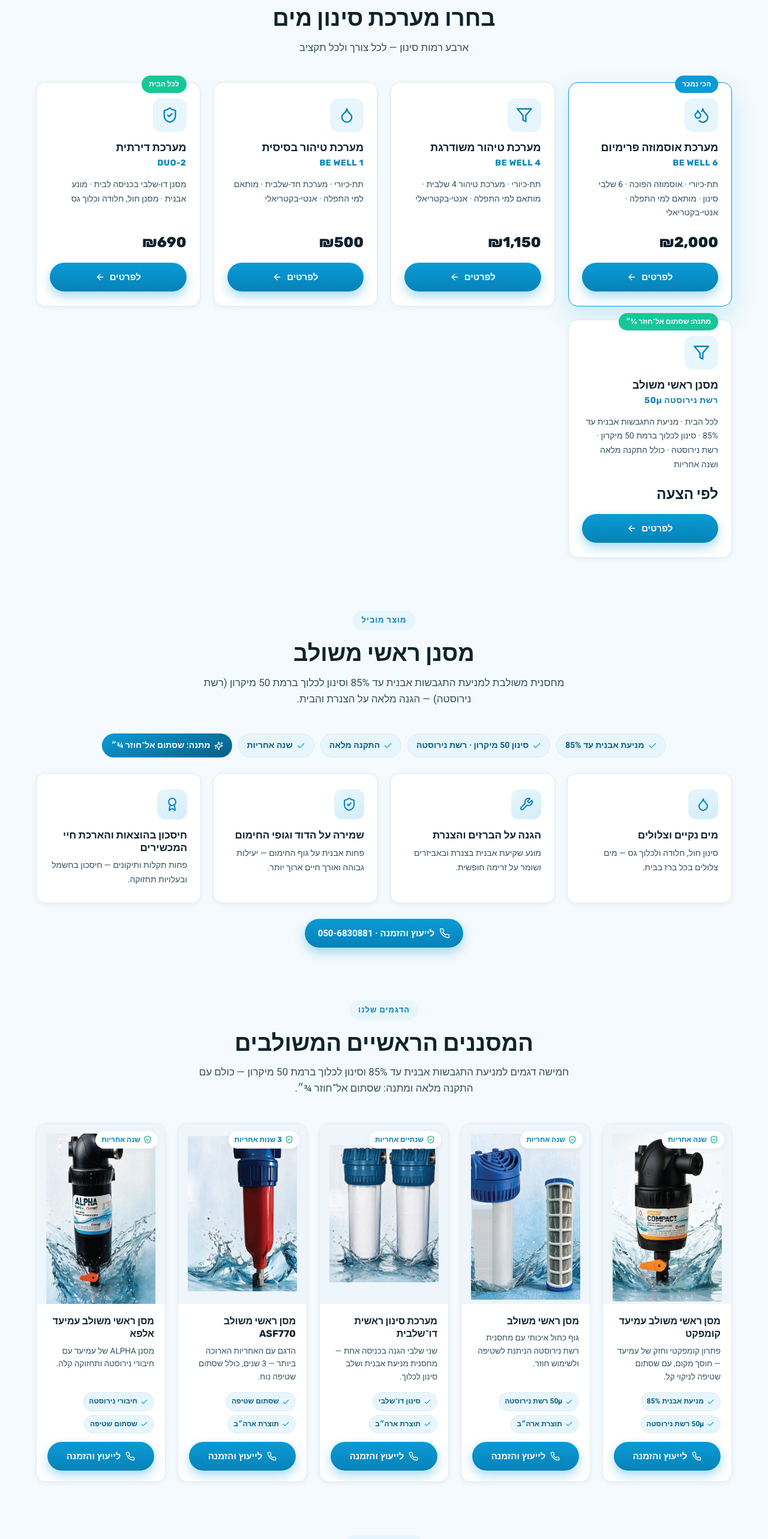
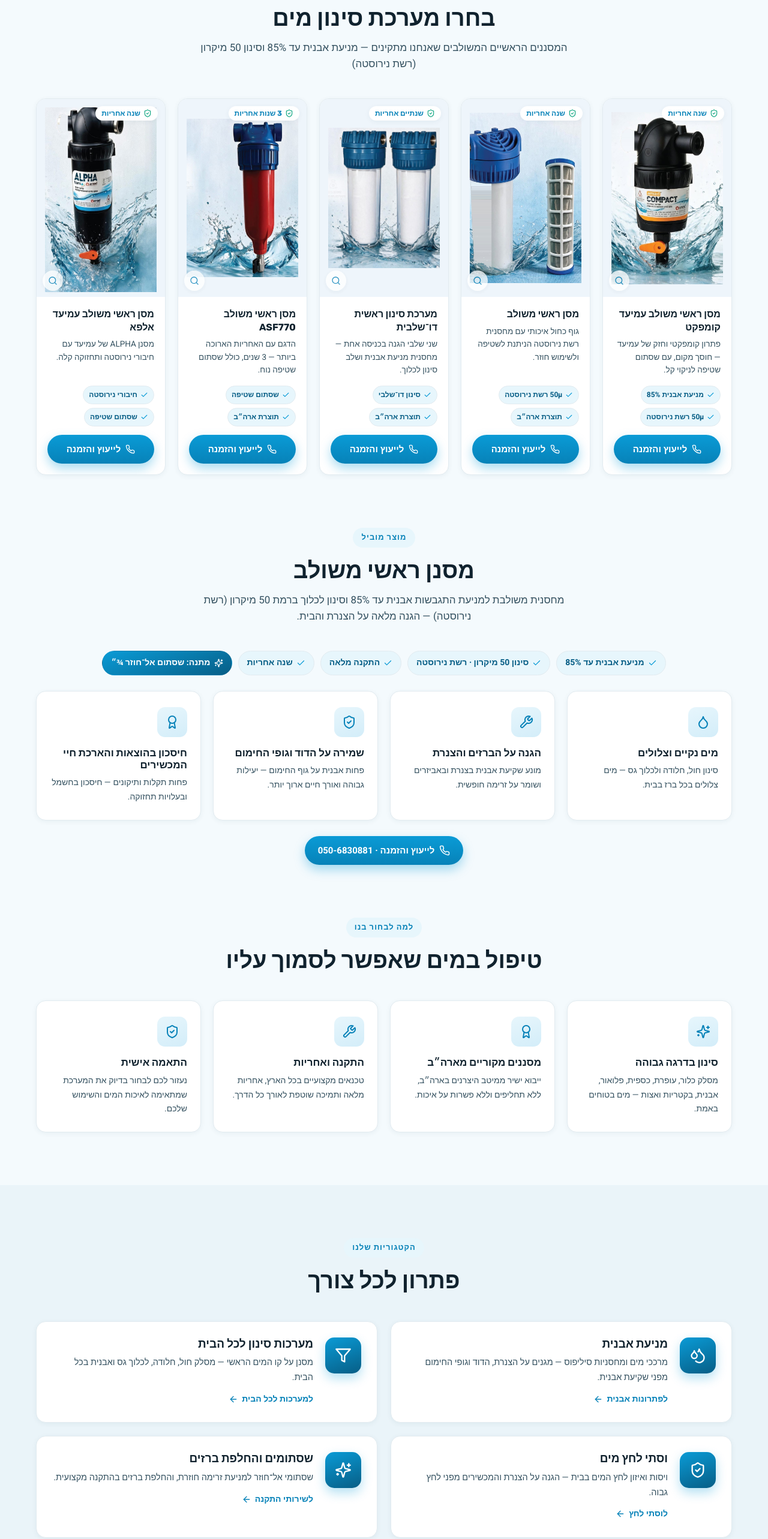
Before and after one commit to Tomer-HL/aquafilter, a React (Vite) app: page / in a window 1280 px wide. Shown: the part 976-3542 px from the top of the page at 60% size. Built offline with nearby package versions, Linux system fonts and the light colour scheme.

Commit message:
Show only our real products in Recommended section (single mainFilters source); remove template osmosis/featured products; larger product images; add image lightbox

```diff
--- a/src/App.css
+++ b/src/App.css
@@ -411,12 +411,26 @@
 }
 .model-card:hover { transform: translateY(-6px); box-shadow: var(--shadow); border-color: var(--c-primary-soft-2); }
 .model-media {
-  position: relative; height: 300px; padding: 16px; overflow: hidden;
-  background: #eef5fb;
+  position: relative; width: 100%; height: 330px; padding: 14px; overflow: hidden;
+  background: #eef5fb; border: 0; cursor: zoom-in;
   display: grid; place-items: center;
 }
-/* whole product always visible — contain never crops, aspect ratio preserved */
-.model-media img { max-height: 100%; max-width: 100%; width: auto; height: auto; object-fit: contain; }
+/* Product scales as large as possible to fill the area — contain keeps the whole
+   product visible (never cropped) and preserves aspect ratio (never distorted). */
+.model-media img {
+  width: 100%; height: 100%; object-fit: contain; display: block;
+  transition: transform .25s ease;
+}
+.model-media:hover img { transform: scale(1.045); }
+.zoom-hint {
+  position: absolute; inset-block-end: 10px; inset-inline-end: 10px;
+  width: 34px; height: 34px; border-radius: 50%;
+  background: rgba(255,255,255,.92); color: var(--c-primary-dark);
+  display: grid; place-items: center; box-shadow: var(--shadow-sm);
+  opacity: .82; transition: opacity .15s;
+}
+.model-media:hover .zoom-hint { opacity: 1; }
+.model-media:focus-visible { outline: 3px solid var(--c-primary); outline-offset: -3px; }
 .model-warranty {
   position: absolute; top: 12px; inset-inline-start: 12px;
   display: inline-flex; align-items: center; gap: 5px;
@@ -483,3 +497,36 @@
   .lang-toggle { padding: 6px 10px; font-size: 13px; gap: 4px; }
   .phone-pill { padding-inline: 4px; }
 }
+
+/* ================= Product image lightbox ================= */
+.lightbox {
+  position: fixed; inset: 0; z-index: 300;
+  background: rgba(10, 25, 40, .82); backdrop-filter: blur(2px);
+  display: grid; place-items: center; padding: 24px;
+  animation: lb-fade .16s ease;
+}
+@keyframes lb-fade { from { opacity: 0 } to { opacity: 1 } }
+.lightbox-fig {
+  margin: 0; max-width: min(920px, 95vw); max-height: 90vh;
+  display: flex; flex-direction: column; align-items: center;
+}
+.lightbox-fig img {
+  max-width: 100%; max-height: 82vh; width: auto; height: auto;
+  object-fit: contain; border-radius: 14px; background: #eef5fb;
+  box-shadow: 0 30px 80px rgba(0,0,0,.5);
+}
+.lightbox-fig figcaption {
+  color: #fff; margin-top: 14px; text-align: center;
+  font-family: var(--font-head); font-weight: 700; font-size: 17px;
+}
+.lightbox-close {
+  position: fixed; top: 18px; inset-inline-end: 18px;
+  width: 46px; height: 46px; border-radius: 50%;
+  background: rgba(255,255,255,.16); color: #fff;
+  display: grid; place-items: center; transition: background .15s;
+}
+.lightbox-close:hover { background: rgba(255,255,255,.3); }
+@media (max-width: 560px) {
+  .lightbox { padding: 14px; }
+  .lightbox-fig img { max-height: 76vh; }
+}
--- a/src/App.jsx
+++ b/src/App.jsx
@@ -16,6 +16,7 @@
   const [lang, setLang] = useState('he')
   const [menuOpen, setMenuOpen] = useState(false)
   const [annIdx, setAnnIdx] = useState(0)
+  const [zoom, setZoom] = useState(null)
   const t = content[lang]
   const rtl = t.dir === 'rtl'
   const Arrow = rtl ? ArrowLeft : ArrowRight
@@ -29,6 +30,15 @@
     const id = setInterval(() => setAnnIdx(i => (i + 1) % t.announcements.length), 4000)
     return () => clearInterval(id)
   }, [t.announcements.length])
+
+  // Lightbox: lock scroll + close on Escape while open
+  useEffect(() => {
+    if (!zoom) return
+    const onKey = e => { if (e.key === 'Escape') setZoom(null) }
+    document.addEventListener('keydown', onKey)
+    document.body.style.overflow = 'hidden'
+    return () => { document.removeEventListener('keydown', onKey); document.body.style.overflow = '' }
+  }, [zoom])
 
   const toggleLang = () => setLang(l => (l === 'he' ? 'en' : 'he'))
 
@@ -56,10 +66,10 @@
           <nav className="main-nav" aria-label="Main">
             <a href="#tiers">{t.nav.under}</a>
             <a href="#categories">{t.nav.whole}</a>
-            <a href="#featured">{t.nav.catalog}</a>
+            <a href="#tiers">{t.nav.catalog}</a>
             <a href="#categories">{t.nav.parts}</a>
             <a href="#finder">{t.nav.finder}</a>
-            <a className="sale" href="#featured">{t.nav.sale}</a>
+            <a className="sale" href="#tiers">{t.nav.sale}</a>
             <a href="#about">{t.nav.about}</a>
           </nav>
 
@@ -106,7 +116,7 @@
               <p className="lead">{t.hero.subtitle}</p>
               <div className="hero-cta">
                 <a className="btn btn-primary" href="#finder">{t.hero.ctaPrimary} <Arrow size={18} /></a>
-                <a className="btn btn-ghost" href="#models">{t.hero.ctaSecondary}</a>
+                <a className="btn btn-ghost" href="#tiers">{t.hero.ctaSecondary}</a>
               </div>
               <div className="hero-highlights">
                 {t.hero.highlights.map((h, i) => (
@@ -128,7 +138,7 @@
           </div>
         </section>
 
-        {/* Product tiers */}
+        {/* Recommended systems — our actual implemented products (single source: mainFilters) */}
         <section className="section" id="tiers">
           <div className="container">
             <div className="section-head">
@@ -136,21 +146,26 @@
               <h2>{t.tiersHead.title}</h2>
               <p>{t.tiersHead.sub}</p>
             </div>
-            <div className="tiers-grid">
-              {t.tiers.map((tier, i) => {
-                const Icon = tierIcons[i]
-                return (
-                  <article className={`tier${i === 0 ? ' featured' : ''}`} key={i}>
-                    {tier.badge && <span className="tier-badge">{tier.badge}</span>}
-                    <div className="tier-icon"><Icon size={28} /></div>
-                    <h3>{tier.name}</h3>
-                    <div className="model">{tier.model}</div>
-                    <p className="desc">{tier.desc}</p>
-                    <div className="price">{tier.price}</div>
-                    <a className="btn btn-primary" href="#featured">{tier.cta} <Arrow size={16} /></a>
-                  </article>
-                )
-              })}
+            <div className="models-grid">
+              {t.mainFilters.items.map((m, i) => (
+                <article className="model-card" key={i}>
+                  <button className="model-media" onClick={() => setZoom(m)} aria-label={`${t.zoomLabel}: ${m.name}`}>
+                    <span className="model-warranty"><ShieldCheck size={14} /> {m.warranty}</span>
+                    <img src={m.img} alt={m.name} loading="lazy" />
+                    <span className="zoom-hint" aria-hidden="true"><Search size={16} /></span>
+                  </button>
+                  <div className="model-body">
+                    <h3>{m.name}</h3>
+                    <p className="model-desc">{m.desc}</p>
+                    <div className="model-chips">
+                      {m.chips.map((c, j) => (
+                        <span className="model-chip" key={j}><Check size={13} /> {c}</span>
+                      ))}
+                    </div>
+                    <a className="btn btn-primary" href="tel:0506830881"><Phone size={16} /> {t.mainFilters.orderCta}</a>
+                  </div>
+                </article>
+              ))}
             </div>
           </div>
         </section>
@@ -183,37 +198,6 @@
             </div>
             <div className="mf-cta">
               <a className="btn btn-primary" href="tel:0506830881"><Phone size={18} /> {t.mainFilter.cta}</a>
-            </div>
-          </div>
-        </section>
-
-        {/* Main filter models lineup */}
-        <section className="section models" id="models" style={{ paddingTop: 0 }}>
-          <div className="container">
-            <div className="section-head">
-              <span className="eyebrow">{t.mainFilters.eyebrow}</span>
-              <h2>{t.mainFilters.title}</h2>
-              <p>{t.mainFilters.sub}</p>
-            </div>
-            <div className="models-grid">
-              {t.mainFilters.items.map((m, i) => (
-                <article className="model-card" key={i}>
-                  <div className="model-media">
-                    <span className="model-warranty"><ShieldCheck size={14} /> {m.warranty}</span>
-                    <img src={m.img} alt={m.name} loading="lazy" />
-                  </div>
-                  <div className="model-body">
-                    <h3>{m.name}</h3>
-                    <p className="model-desc">{m.desc}</p>
-                    <div className="model-chips">
-                      {m.chips.map((c, j) => (
-                        <span className="model-chip" key={j}><Check size={13} /> {c}</span>
-                      ))}
-                    </div>
-                    <a className="btn btn-primary" href="tel:0506830881"><Phone size={16} /> {t.mainFilters.orderCta}</a>
-                  </div>
-                </article>
-              ))}
             </div>
           </div>
         </section>
@@ -256,46 +240,11 @@
                     <div>
                       <h3>{c.name}</h3>
                       <p>{c.desc}</p>
-                      <a className="cat-link" href="#featured">{c.link} <Arrow size={16} /></a>
+                      <a className="cat-link" href="#tiers">{c.link} <Arrow size={16} /></a>
                     </div>
                   </article>
                 )
               })}
-            </div>
-          </div>
-        </section>
-
-        {/* Featured products */}
-        <section className="section" id="featured">
-          <div className="container">
-            <div className="section-head">
-              <span className="eyebrow">{t.featuredHead.eyebrow}</span>
-              <h2>{t.featuredHead.title}</h2>
-            </div>
-            <div className="prod-grid">
-              {t.products.map((p, i) => (
-                <article className="prod" key={i}>
-                  <div className="prod-media">
-                    <span className="prod-tag">{p.tag}</span>
-                    <button className="prod-wish" aria-label="Add to wishlist"><Heart size={18} /></button>
-                    <div className="pdrop" />
-                  </div>
-                  <div className="prod-body">
-                    <div className="stars" aria-label={`${p.rating} / 5`}>
-                      {Array.from({ length: 5 }).map((_, s) => (
-                        <Star key={s} size={15} fill={s < p.rating ? '#f5b301' : 'none'} stroke={s < p.rating ? '#f5b301' : '#d5dee3'} />
-                      ))}
-                    </div>
-                    <h3>{p.name}</h3>
-                    <div className="prod-price">
-                      <span className="now">{p.price}</span>
-                      {p.old && <span className="was">{p.old}</span>}
-                      <span className="vat">{t.inclVat}</span>
-                    </div>
-                    <button className="btn btn-primary"><ShoppingCart size={16} /> {t.addToCart}</button>
-                  </div>
-                </article>
-              ))}
             </div>
           </div>
         </section>
@@ -365,7 +314,7 @@
             </div>
             <div className="foot-col">
               <h4>{t.footer.colShop}</h4>
-              <ul>{t.footer.shopLinks.map(l => <li key={l}><a href="#featured">{l}</a></li>)}</ul>
+              <ul>{t.footer.shopLinks.map(l => <li key={l}><a href="#tiers">{l}</a></li>)}</ul>
             </div>
             <div className="foot-col">
               <h4>{t.footer.colInfo}</h4>
@@ -383,6 +332,17 @@
           <div className="foot-bottom">© {new Date().getFullYear()} {t.brand.name} · {t.footer.rights}</div>
         </div>
       </footer>
+
+      {/* Product image lightbox */}
+      {zoom && (
+        <div className="lightbox" role="dialog" aria-modal="true" aria-label={zoom.name} onClick={() => setZoom(null)}>
+          <button className="lightbox-close" onClick={() => setZoom(null)} aria-label={t.close}><X size={26} /></button>
+          <figure className="lightbox-fig" onClick={e => e.stopPropagation()}>
+            <img src={zoom.img} alt={zoom.name} />
+            <figcaption>{zoom.name}</figcaption>
+          </figure>
+        </div>
+      )}
     </>
   )
 }
--- a/src/i18n.js
+++ b/src/i18n.js
@@ -3,6 +3,8 @@
   he: {
     dir: 'rtl',
     label: 'עברית',
+    zoomLabel: 'הגדלת תמונה',
+    close: 'סגירה',
     brand: { name: 'א.מ שיווק מסננים', tagline: 'למניעת אבנית' },
     services: 'וסתי לחץ מים · שסתומי אל־חוזר · החלפת ברזים',
     announcements: [
@@ -33,7 +35,7 @@
       stat2: '40+', stat2l: 'שנות ניסיון',
       stat3: '3 שנות', stat3l: 'אחריות מלאה',
     },
-    tiersHead: { eyebrow: 'מערכות מומלצות', title: 'בחרו מערכת סינון מים', sub: 'ארבע רמות סינון — לכל צורך ולכל תקציב' },
+    tiersHead: { eyebrow: 'מערכות מומלצות', title: 'בחרו מערכת סינון מים', sub: 'המסננים הראשיים המשולבים שאנחנו מתקינים — מניעת אבנית עד 85% וסינון 50 מיקרון (רשת נירוסטה)' },
     tiers: [
       { badge: 'הכי נמכר', name: 'מערכת אוסמוזה פרימיום', model: 'BE WELL 6', desc: 'תת-כיורי · אוסמוזה הפוכה · 6 שלבי סינון · מותאם למי התפלה · אנטי-בקטריאלי', price: '₪2,000', cta: 'לפרטים' },
       { badge: '', name: 'מערכת טיהור משודרגת', model: 'BE WELL 4', desc: 'תת-כיורי · מערכת טיהור 4 שלבית · מותאם למי התפלה · אנטי-בקטריאלי', price: '₪1,150', cta: 'לפרטים' },
@@ -124,6 +126,8 @@
   en: {
     dir: 'ltr',
     label: 'English',
+    zoomLabel: 'Enlarge image',
+    close: 'Close',
     brand: { name: 'A.M Filters', tagline: 'Scale Prevention' },
     services: 'Pressure regulators · Check valves · Faucet replacement',
     announcements: [
@@ -154,7 +158,7 @@
       stat2: '40+', stat2l: 'years of experience',
       stat3: '3-year', stat3l: 'full warranty',
     },
-    tiersHead: { eyebrow: 'Recommended systems', title: 'Choose a filtration system', sub: 'Four levels of filtration — for every need and budget' },
+    tiersHead: { eyebrow: 'Recommended systems', title: 'Choose a filtration system', sub: 'The combined main filters we install — up to 85% scale prevention and 50-micron filtration (stainless mesh)' },
     tiers: [
       { badge: 'Best seller', name: 'Premium Reverse Osmosis', model: 'BE WELL 6', desc: 'Under-sink · Reverse osmosis · 6-stage filtration · Desalination-ready · Anti-bacterial', price: '₪2,000', cta: 'Details' },
       { badge: '', name: 'Upgraded Purifier', model: 'BE WELL 4', desc: 'Under-sink · 4-stage purification · Desalination-ready · Anti-bacterial', price: '₪1,150', cta: 'Details' },
```
